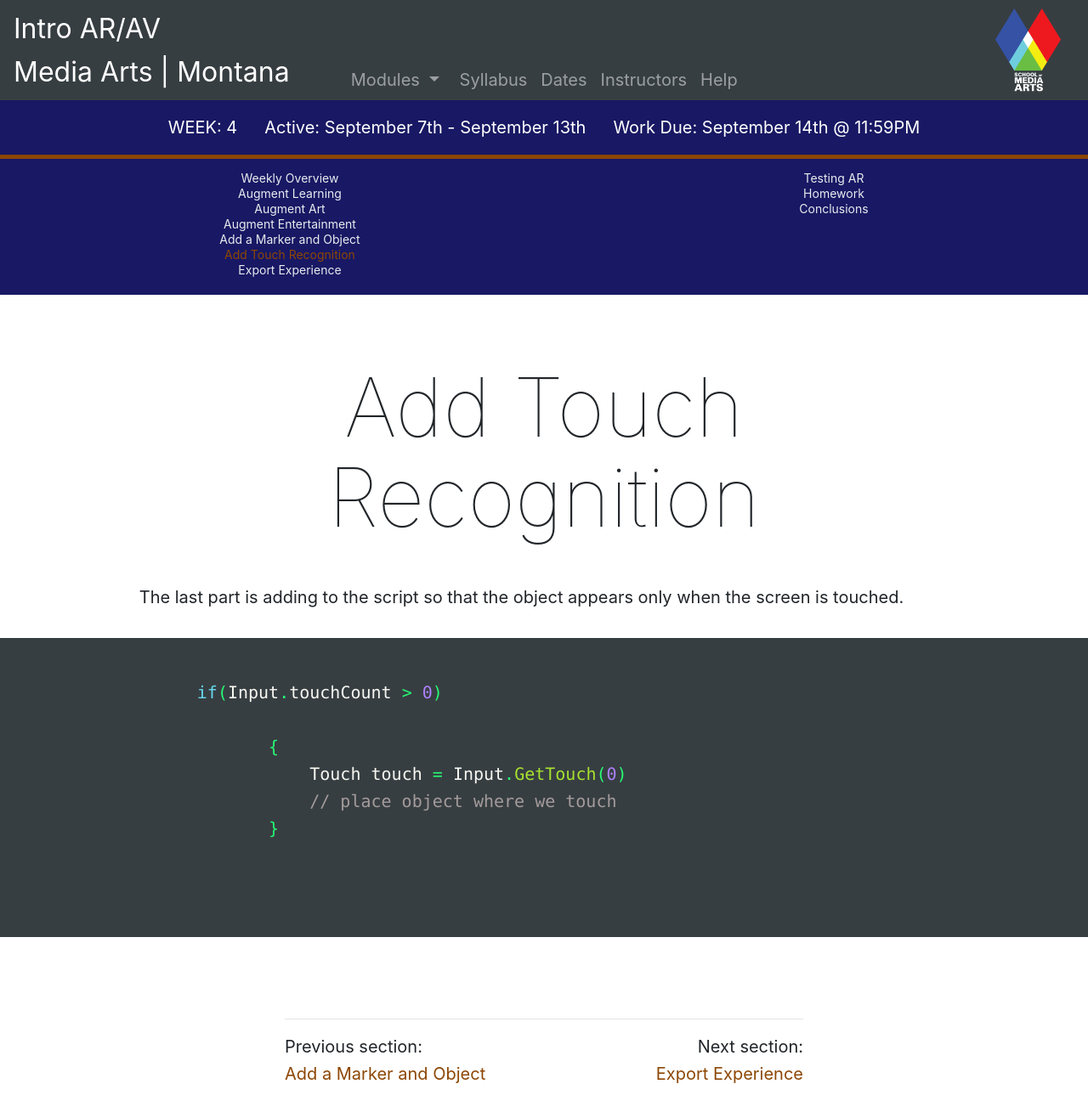
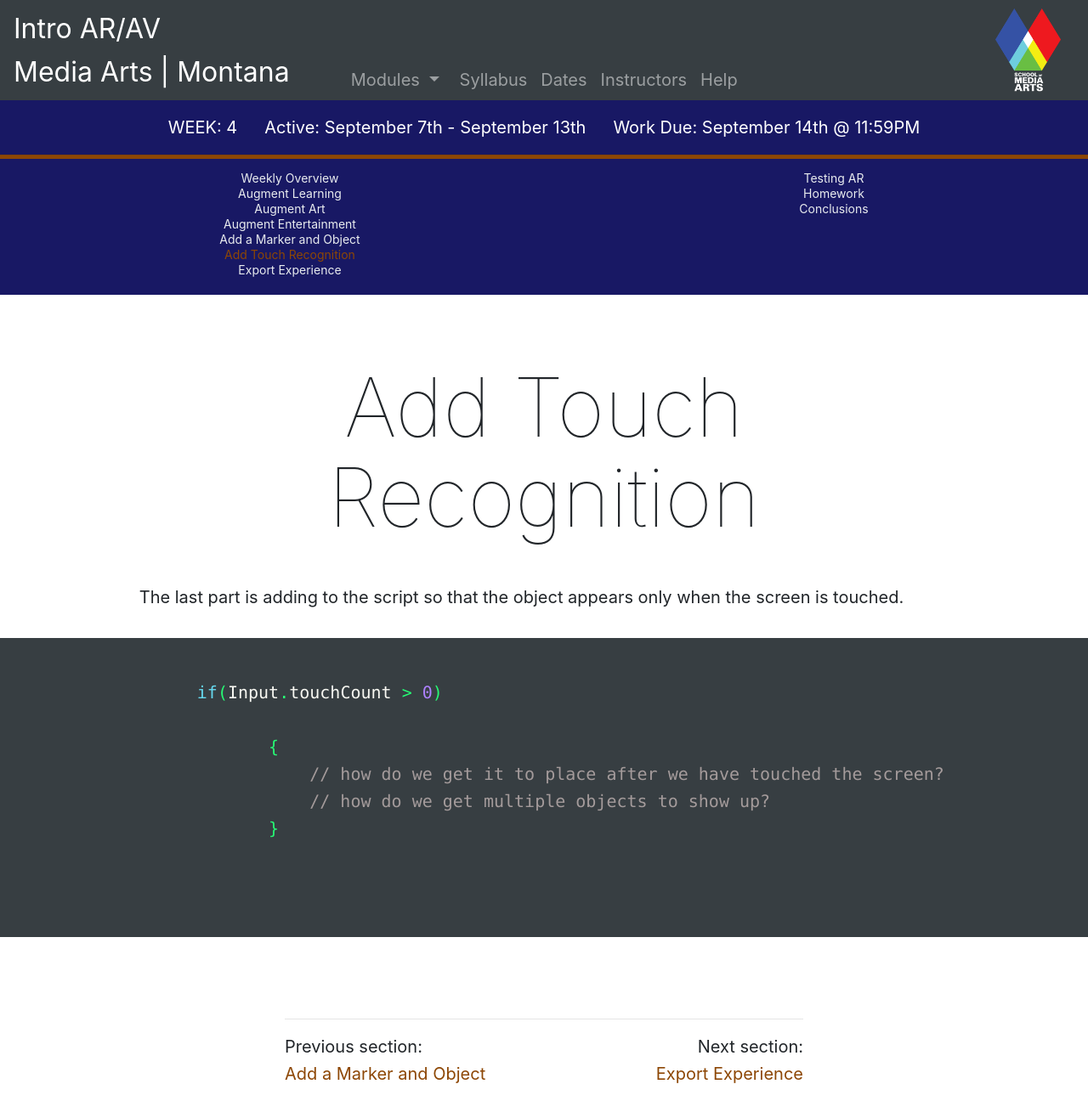
Before and after one commit to Montana-Media-Arts/391_ARVR-Fall2020, a Jekyll site: the page built from modules/week-4/_posts/2017-01-08-add-touch.md, in a window 1280 px wide. Shown: the whole page at 85% size. Built offline with Jekyll 4.4.1, drawn with Linux system fonts in a browser that asks for light colours; nearby versions of some CDN libraries; a script that is not in the unit is left out.

Commit message:
Update 2017-01-08-add-touch.md

```diff
--- a/modules/week-4/_posts/2017-01-08-add-touch.md
+++ b/modules/week-4/_posts/2017-01-08-add-touch.md
@@ -12,8 +12,8 @@ The last part is adding to the script so that the object appears only when the s
  if(Input.touchCount > 0)
 
         {
-            Touch touch = Input.GetTouch(0)
-            // place object where we touch
+            // how do we get it to place after we have touched the screen?
+            // how do we get multiple objects to show up?
         }
 
 
```
